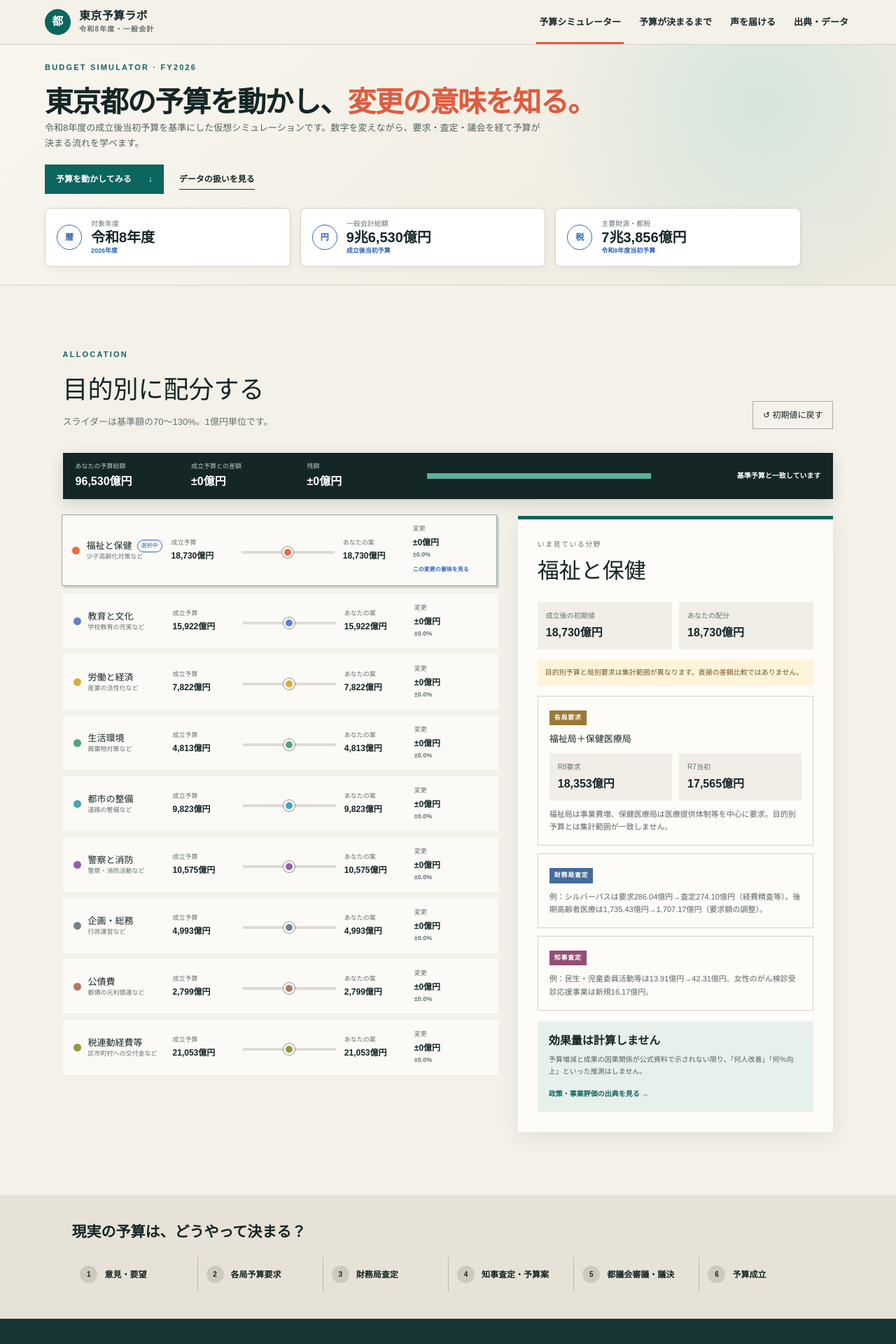
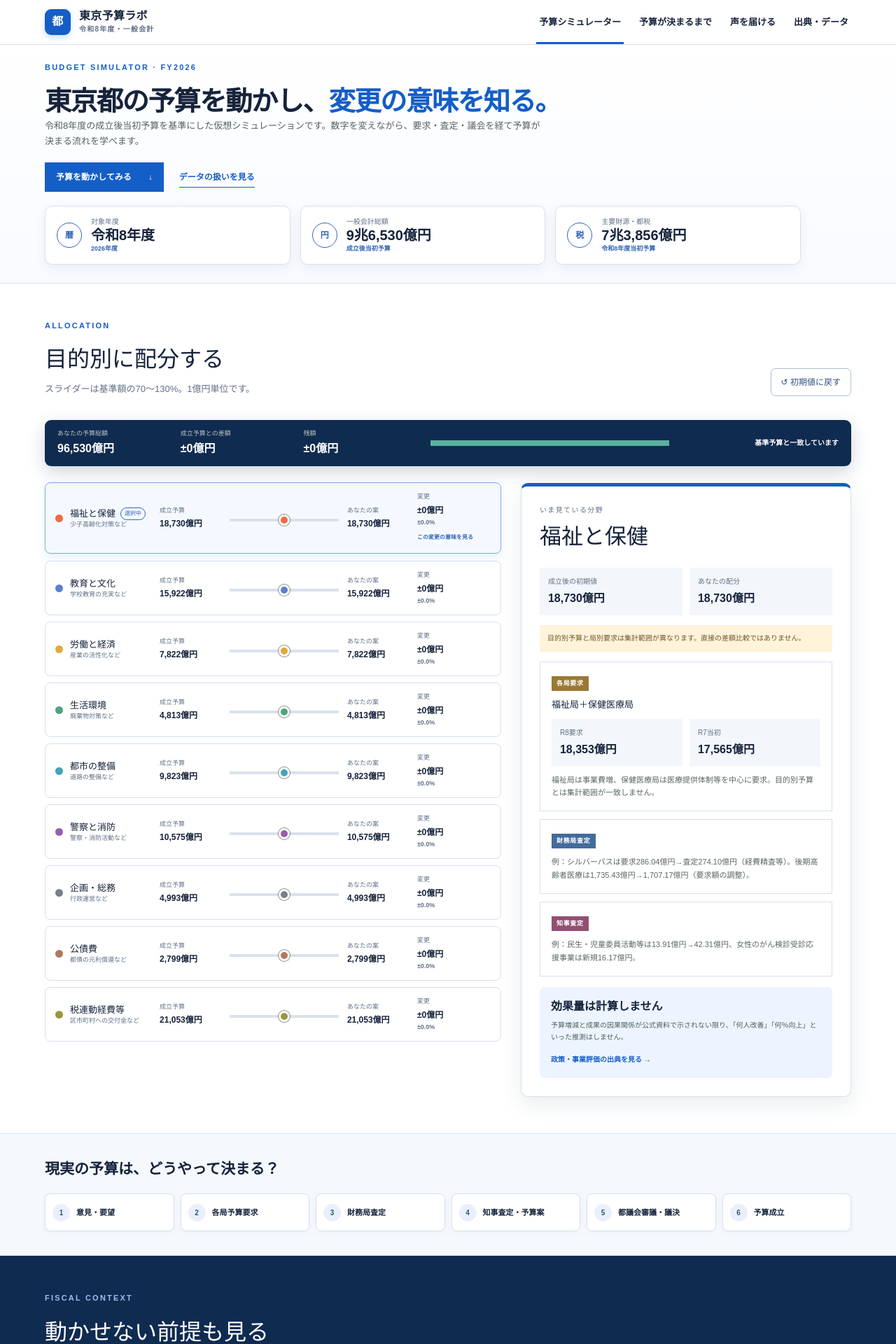
Before and after one commit to okajun35/tokyo-budget-simulator, a Next.js app: page / in a window 1280 px wide. Shown: the top 1920 px of the page at 70% size. Built offline with nearby package versions, Linux system fonts and the light colour scheme.

Commit message:
style: align simulator with blue card layout

```diff
--- a/app/globals.css
+++ b/app/globals.css
@@ -1,49 +1,50 @@
 @import "tailwindcss";
 
-:root { --ink:#152626; --paper:#f4f1e9; --cream:#fbfaf6; --teal:#0c655f; --line:#d7d2c7; --muted:#667170; }
+:root { --ink:#16233b; --paper:#f3f6fb; --cream:#fff; --teal:#145ec7; --line:#d8e0ec; --muted:#617086; }
 * { box-sizing:border-box; }
 html { scroll-behavior:smooth; }
 body { margin:0; background:var(--paper); color:var(--ink); font-family:"Yu Gothic UI","Hiragino Kaku Gothic ProN",Meiryo,sans-serif; }
 button, input { font:inherit; }
 button { color:inherit; }
 a { color:inherit; }
-.topbar { height:64px; position:sticky; top:0; z-index:20; display:flex; align-items:center; justify-content:space-between; padding:0 5vw; background:rgba(244,241,233,.94); border-bottom:1px solid var(--line); backdrop-filter:blur(16px); }
+.topbar { height:64px; position:sticky; top:0; z-index:20; display:flex; align-items:center; justify-content:space-between; padding:0 5vw; background:rgba(255,255,255,.96); border-bottom:1px solid var(--line); backdrop-filter:blur(16px); }
 .brand { display:flex; align-items:center; gap:12px; text-decoration:none; font-weight:800; line-height:1.05; letter-spacing:.02em; }
 .brand small { display:block; margin-top:5px; font-size:10px; color:var(--muted); letter-spacing:.12em; font-weight:600; }
-.brandMark { display:grid; place-items:center; width:37px; height:37px; border-radius:50%; color:white; background:var(--teal); font-family:serif; }
+.brandMark { display:grid; place-items:center; width:37px; height:37px; border-radius:9px; color:white; background:var(--teal); font-family:serif; box-shadow:0 4px 10px rgba(20,94,199,.2); }
 .topbar nav { display:flex; height:100%; gap:18px; }
 .topbar nav button { position:relative; background:none; border:0; padding:0 4px; font-size:13px; font-weight:700; cursor:pointer; }
-.topbar nav button.active:after { content:""; position:absolute; left:0; right:0; bottom:0; height:3px; background:#e45c3d; }
-.hero { display:grid; gap:20px; padding:24px 5vw 26px; background:radial-gradient(circle at 85% 25%,#d5e5dc 0,transparent 28%),linear-gradient(135deg,#f8f6ef,#eee9dd); border-bottom:1px solid var(--line); }
+.topbar nav button.active:after { content:""; position:absolute; left:0; right:0; bottom:0; height:3px; background:var(--teal); }
+.hero { display:grid; gap:20px; padding:24px 5vw 26px; background:linear-gradient(180deg,#fff 0,#f8faff 100%); border-bottom:1px solid var(--line); }
 .eyebrow { margin:0 0 16px; color:var(--teal); font-size:11px; letter-spacing:.2em; font-weight:900; }
-.hero h1,.subpage>h1 { margin:0; max-width:820px; font-family:"Yu Mincho","Hiragino Mincho ProN",serif; font-size:clamp(30px,3.2vw,46px); line-height:1.25; letter-spacing:-.04em; font-weight:700; }
-.hero h1 em { color:#df5c3f; font-style:normal; }
+.hero h1,.subpage>h1 { margin:0; max-width:1100px; font-family:"Yu Mincho","Hiragino Mincho ProN",serif; font-size:clamp(30px,3vw,44px); line-height:1.25; letter-spacing:-.04em; font-weight:700; }
+.hero h1 em { color:var(--teal); font-style:normal; }
 .lead,.intro { max-width:720px; color:#52615f; font-size:13px; line-height:1.75; }
 .heroActions { display:flex; align-items:center; gap:22px; margin-top:18px; }
 .primary { display:inline-flex; gap:24px; align-items:center; padding:12px 16px; color:white; background:var(--teal); text-decoration:none; font-size:12px; font-weight:800; }
-.textButton { border:0; border-bottom:1px solid var(--ink); background:none; cursor:pointer; font-size:12px; font-weight:700; padding:5px 0; }
+.textButton { border:0; border-bottom:1px solid var(--teal); background:none; color:var(--teal); cursor:pointer; font-size:12px; font-weight:700; padding:5px 0; }
 .overviewCards { display:grid; grid-template-columns:repeat(3,minmax(0,1fr)); gap:14px; max-width:1080px; }
-.overviewCards article { display:grid; grid-template-columns:auto 1fr; column-gap:13px; align-items:center; padding:14px 16px; background:white; border:1px solid var(--line); border-radius:8px; box-shadow:0 3px 10px rgba(35,64,93,.06); }
+.overviewCards article { display:grid; grid-template-columns:auto 1fr; column-gap:13px; align-items:center; padding:14px 16px; background:white; border:1px solid var(--line); border-radius:10px; box-shadow:0 5px 16px rgba(35,64,93,.07); }
 .overviewIcon { grid-row:1 / 4; display:grid; place-items:center; width:36px; height:36px; border:1px solid #2f64b5; border-radius:50%; color:#2f64b5; font-size:12px; font-weight:900; }
 .overviewCards small { color:var(--muted); font-size:10px; }
 .overviewCards strong { font-size:20px; line-height:1.25; }
 .overviewCards em { color:#2f64b5; font-size:9px; font-style:normal; font-weight:700; }
-.process { padding:38px 8vw; background:#e7e2d7; border-bottom:1px solid var(--line); }
-.process>p { margin:0 0 20px; font-family:serif; font-size:21px; font-weight:700; }
-.process>div { display:grid; grid-template-columns:repeat(6,1fr); }
-.process button { display:flex; align-items:center; gap:10px; padding:12px; border:0; border-left:1px solid #bcb8af; background:none; cursor:pointer; text-align:left; font-size:12px; font-weight:800; }
-.process button:first-child { border-left:0; }
-.process button span { display:grid; place-items:center; width:25px; height:25px; border-radius:50%; background:#cfc9bd; font-size:10px; }
-.process button.selected { color:var(--teal); background:#f7f4ed; }
+.process { padding:34px 5vw; background:#f5f8fd; border-top:1px solid var(--line); border-bottom:1px solid var(--line); }
+.process>p { margin:0 0 20px; font-size:21px; font-weight:800; }
+.process>div { display:grid; grid-template-columns:repeat(6,1fr); gap:9px; }
+.process button { display:flex; align-items:center; gap:9px; min-height:54px; padding:10px; border:1px solid var(--line); border-radius:8px; background:white; cursor:pointer; text-align:left; font-size:11px; font-weight:800; box-shadow:0 2px 8px rgba(35,64,93,.04); }
+.process button:first-child { border-left:1px solid var(--line); }
+.process button span { display:grid; place-items:center; width:25px; height:25px; flex:none; border-radius:50%; color:#31547f; background:#e9f0fb; font-size:10px; }
+.process button.selected { color:var(--teal); border-color:#8fb5ea; background:#f2f7ff; }
 .process button.selected span { color:white; background:var(--teal); }
-.stageExplainer { margin-top:18px; padding:18px 20px; background:var(--cream); border-left:4px solid var(--teal); }
+.stageExplainer { margin-top:18px; padding:18px 20px; background:var(--cream); border:1px solid var(--line); border-left:4px solid var(--teal); border-radius:7px; }
 .stageExplainer p { margin:6px 0 0; color:var(--muted); font-size:13px; line-height:1.7; }
-.simulator,.fiscalFacts,.subpage { padding:90px 7vw; }
+.simulator,.fiscalFacts,.subpage { padding:52px 5vw; }
+.simulator { background:#fff; }
 .sectionHead { display:flex; justify-content:space-between; align-items:end; margin-bottom:34px; }
-.sectionHead h2 { margin:0; font-family:serif; font-size:36px; }
+.sectionHead h2 { margin:0; font-size:32px; }
 .sectionHead p:not(.eyebrow) { margin:9px 0 0; color:var(--muted); font-size:13px; }
-.reset { background:none; border:1px solid #a7aaa5; padding:10px 14px; font-size:12px; cursor:pointer; }
-.budgetBalance { position:sticky; top:64px; z-index:15; display:grid; grid-template-columns:minmax(390px,1.2fr) minmax(140px,.8fr) 220px; align-items:center; gap:22px; margin-bottom:24px; padding:13px 18px; background:var(--ink); color:white; box-shadow:0 6px 20px rgba(15,38,65,.16); }
+.reset { background:white; border:1px solid #aebed2; border-radius:7px; padding:10px 14px; color:#31547f; font-size:12px; cursor:pointer; }
+.budgetBalance { position:sticky; top:64px; z-index:15; display:grid; grid-template-columns:minmax(390px,1.2fr) minmax(140px,.8fr) 220px; align-items:center; gap:22px; margin-bottom:24px; padding:13px 18px; background:#102b50; color:white; border-radius:9px; box-shadow:0 8px 24px rgba(15,38,65,.2); }
 .balanceMetrics { display:grid; grid-template-columns:repeat(3,1fr); gap:16px; }
 .budgetBalance span { display:block; color:#bcc7c4; font-size:9px; }
 .budgetBalance strong { display:block; margin-top:3px; font-size:16px; }
@@ -53,8 +54,8 @@ a { color:inherit; }
 .budgetBalance p { margin:0; text-align:right; font-size:10px; font-weight:800; }
 .simulatorWorkspace { display:grid; grid-template-columns:minmax(0,58fr) minmax(340px,42fr); gap:28px; align-items:start; }
 .budgetControls { display:grid; gap:9px; }
-.budgetRow { display:grid; grid-template-columns:minmax(130px,1.1fr) minmax(88px,.7fr) minmax(125px,1.25fr) minmax(88px,.7fr) minmax(105px,.8fr); gap:12px; align-items:center; padding:13px 14px; background:var(--cream); border:1px solid transparent; cursor:pointer; transition:.15s ease; }
-.budgetRow:hover,.budgetRow.selected { border-color:#94aaa4; box-shadow:3px 3px 0 #c8d2cb; transform:translate(-2px,-2px); }
+.budgetRow { display:grid; grid-template-columns:minmax(130px,1.1fr) minmax(88px,.7fr) minmax(125px,1.25fr) minmax(88px,.7fr) minmax(105px,.8fr); gap:12px; align-items:center; padding:13px 14px; background:var(--cream); border:1px solid var(--line); border-radius:8px; cursor:pointer; transition:.15s ease; }
+.budgetRow:hover,.budgetRow.selected { border-color:#7da9e5; background:#f5f9ff; box-shadow:0 5px 14px rgba(20,94,199,.1); transform:translateY(-1px); }
 .rowIdentity { display:flex; align-items:center; gap:10px; min-width:0; }
 .colorDot { width:11px; height:11px; border-radius:50%; flex:none; }
 .rowIdentity h3 { margin:0; font-size:13px; }
@@ -67,13 +68,13 @@ a { color:inherit; }
 .selectedDetailLink { display:inline-block; margin-top:5px; color:#2f64b5; font-size:8px; font-weight:800; text-decoration:none; white-space:nowrap; }
 .selectedDetailLink:hover { text-decoration:underline; }
 .sliderCell { min-width:0; }
-input[type="range"] { appearance:none; width:100%; height:4px; background:#dedbd3; outline:none; }
+input[type="range"] { appearance:none; width:100%; height:4px; background:#d9e1ec; outline:none; }
 input[type="range"]::-webkit-slider-thumb { appearance:none; width:16px; height:16px; border-radius:50%; border:3px solid white; background:var(--accent); box-shadow:0 0 0 1px #8c8c85; cursor:grab; }
-.contextPanel { position:sticky; top:94px; padding:28px; background:#fdfcf8; border-top:5px solid var(--teal); box-shadow:0 8px 30px rgba(26,48,45,.09); }
+.contextPanel { position:sticky; top:140px; padding:26px; background:#fff; border:1px solid var(--line); border-top:5px solid var(--teal); border-radius:10px; box-shadow:0 10px 30px rgba(35,64,93,.1); }
 .panelKicker { margin:0; color:var(--muted); font-size:10px; letter-spacing:.14em; }
 .contextPanel>h2 { margin:8px 0 20px; font-family:serif; font-size:31px; }
 .amountCompare,.requestNums { display:grid; grid-template-columns:1fr 1fr; gap:10px; }
-.amountCompare span,.requestNums span { padding:12px; background:#f0eee7; color:var(--muted); font-size:10px; }
+.amountCompare span,.requestNums span { padding:12px; background:#f3f6fa; color:var(--muted); font-size:10px; }
 .amountCompare b,.requestNums b { display:block; margin-top:5px; color:var(--ink); font-size:16px; }
 .warning { margin:14px 0; padding:11px; background:#fff3d9; color:#6f5728; font-size:10px; line-height:1.6; }
 .timelineCard { margin-top:11px; padding:16px; border:1px solid var(--line); }
@@ -81,14 +82,14 @@ input[type="range"]::-webkit-slider-thumb { appearance:none; width:16px; height:
 .timelineCard p { margin:10px 0 0; color:#5a6664; font-size:11px; line-height:1.7; }
 .stageTag { display:inline-block; padding:4px 7px; color:white; background:#777; font-size:9px; letter-spacing:.08em; font-weight:900; }
 .stageTag.request { background:#9a7935; }.stageTag.bureau,.stageTag.bureau_assessment { background:#436b9b; }.stageTag.governor,.stageTag.governor_assessment { background:#934f72; }.stageTag.enacted_budget { background:var(--teal); }.stageTag.proposal { background:#655a8e; }.stageTag.external_request { background:#8b6956; }.stageTag.evaluation { background:#4c7b52; }
-.noForecast { margin-top:15px; padding:16px; background:#e8f0ec; }
+.noForecast { margin-top:15px; padding:16px; background:#edf4ff; border-radius:7px; }
 .noForecast p { margin:6px 0 10px; color:#50615d; font-size:10px; line-height:1.7; }
 .noForecast button { padding:0; background:none; border:0; color:var(--teal); font-size:10px; font-weight:800; cursor:pointer; }
-.fiscalFacts { background:#173533; color:white; }
-.fiscalFacts .eyebrow { color:#8fc4b4; }.fiscalFacts .sectionHead h2 { color:white; }
-.factGrid { display:grid; grid-template-columns:repeat(3,1fr); gap:1px; background:#496461; border:1px solid #496461; }
-.factGrid article { padding:28px; background:#173533; }.factGrid span { color:#9ab1ae; font-size:11px; }.factGrid strong { display:block; margin:12px 0; font-family:Georgia,serif; font-size:28px; }.factGrid p { margin:0; color:#b7c5c2; font-size:12px; line-height:1.7; }
-.csvBadge { margin:25px 0 0; color:#b7c5c2; font-size:11px; }
+.fiscalFacts { background:#102b50; color:white; }
+.fiscalFacts .eyebrow { color:#9bc0f2; }.fiscalFacts .sectionHead h2 { color:white; }
+.factGrid { display:grid; grid-template-columns:repeat(3,1fr); gap:1px; background:#385778; border:1px solid #385778; }
+.factGrid article { padding:28px; background:#102b50; }.factGrid span { color:#aac0da; font-size:11px; }.factGrid strong { display:block; margin:12px 0; font-family:Georgia,serif; font-size:28px; }.factGrid p { margin:0; color:#c3d1e0; font-size:12px; line-height:1.7; }
+.csvBadge { margin:25px 0 0; color:#c3d1e0; font-size:11px; }
 .subpage { min-height:calc(100vh - 76px); max-width:1500px; margin:0 auto; }
 .subpage>h1 { font-size:clamp(40px,5vw,66px); }
 .subpage .intro { margin:22px 0 55px; }
@@ -99,10 +100,10 @@ input[type="range"]::-webkit-slider-thumb { appearance:none; width:16px; height:
 .participationGrid dl { display:grid; grid-template-columns:90px 1fr; gap:11px 15px; margin:20px 0; font-size:11px; line-height:1.7; }.participationGrid dt { color:var(--muted); font-weight:800; }.participationGrid dd { margin:0; }
 .guarantee { padding:10px; background:#f6e6df; color:#a24431; font-size:11px; font-weight:900; }
 .participationGrid a { display:inline-block; margin-top:16px; color:var(--teal); font-size:11px; font-weight:800; }
-.priority { padding:26px; margin-bottom:20px; background:#173533; color:white; }.priority h2 { margin-top:0; font-family:serif; }.priority ol { display:flex; flex-wrap:wrap; gap:8px; padding:0; list-style:none; counter-reset:item; }.priority li { counter-increment:item; padding:8px 12px; background:#294743; font-size:10px; }.priority li:before { content:counter(item) ". "; color:#8fc4b4; font-weight:900; }
+.priority { padding:26px; margin-bottom:20px; background:#102b50; color:white; }.priority h2 { margin-top:0; font-family:serif; }.priority ol { display:flex; flex-wrap:wrap; gap:8px; padding:0; list-style:none; counter-reset:item; }.priority li { counter-increment:item; padding:8px 12px; background:#23466f; font-size:10px; }.priority li:before { content:counter(item) ". "; color:#9bc0f2; font-weight:900; }
 .sourceList { display:grid; gap:10px; }.sourceList article { display:grid; grid-template-columns:1fr 1.2fr; gap:30px; padding:20px; background:var(--cream); border:1px solid var(--line); }.sourceList h3 { margin:9px 0 6px; font-size:14px; }.sourceList a { color:var(--teal); font-size:10px; font-weight:800; }.sourceList dl { display:grid; grid-template-columns:150px 1fr; gap:5px 15px; margin:0; font-family:monospace; font-size:9px; }.sourceList dt { color:var(--muted); }.sourceList dd { margin:0; overflow-wrap:anywhere; }
 .dataCoverage { margin-top:20px; padding:24px; border:1px solid var(--line); }.dataCoverage h2 { margin-top:0; font-family:serif; }.dataCoverage p { color:var(--muted); line-height:2; font-size:12px; }
-footer { display:flex; align-items:center; gap:30px; padding:30px 7vw; background:#0d211f; color:white; }footer p { flex:1; color:#91a29f; font-size:10px; }footer>a { color:#b8d3cb; font-size:10px; }
+footer { display:flex; align-items:center; gap:30px; padding:30px 5vw; background:#0b203d; color:white; }footer p { flex:1; color:#aabbd0; font-size:10px; }footer>a { color:#c2d7f2; font-size:10px; }
 
 @media (max-width:950px) { .overviewCards { grid-template-columns:1fr 1fr; }.simulatorWorkspace { grid-template-columns:1fr; }.contextPanel { position:relative; top:auto; }.budgetBalance { grid-template-columns:1fr; gap:10px; }.budgetBalance p { text-align:left; }.process>div { grid-template-columns:1fr 1fr; }.process button { border:0; }.factGrid { grid-template-columns:1fr; }.participationGrid { grid-template-columns:1fr; } }
 @media (max-width:620px) { .topbar { padding:0 18px; }.topbar nav { gap:8px; }.topbar nav button { font-size:10px; }.brand>span:last-child { font-size:12px; }.hero,.simulator,.fiscalFacts,.subpage { padding:32px 20px; }.overviewCards { grid-template-columns:1fr; }.heroActions { align-items:flex-start; flex-direction:column; }.process { padding:30px 20px; }.process>div { grid-template-columns:1fr; }.sectionHead { align-items:flex-start; gap:20px; flex-direction:column; }.budgetRow { grid-template-columns:1fr 1fr; }.rowIdentity,.sliderCell { grid-column:1 / -1; }.contextPanel { padding:20px; }.participationGrid dl { grid-template-columns:1fr; gap:3px; }.participationGrid dd { margin-bottom:9px; }.sourceList article { grid-template-columns:1fr; }.sourceList dl { grid-template-columns:120px 1fr; }.priority ol { display:grid; }.factGrid article { padding:22px; } footer { align-items:flex-start; flex-direction:column; } }
--- a/app/page.tsx
+++ b/app/page.tsx
@@ -48,7 +48,7 @@ export default function Home() {
     );
   };
 
-  return <main>
+  return <main data-visual-theme="tokyo-blue">
     <header className="topbar">
       <a className="brand" href="#top" aria-label="東京予算ラボ トップ"><span className="brandMark">都</span><span>東京予算ラボ<small>令和8年度・一般会計</small></span></a>
       <nav aria-label="主要メニュー">
```
Also changed, not shown: 2 other files (tests, documents, lock files or other folders).
